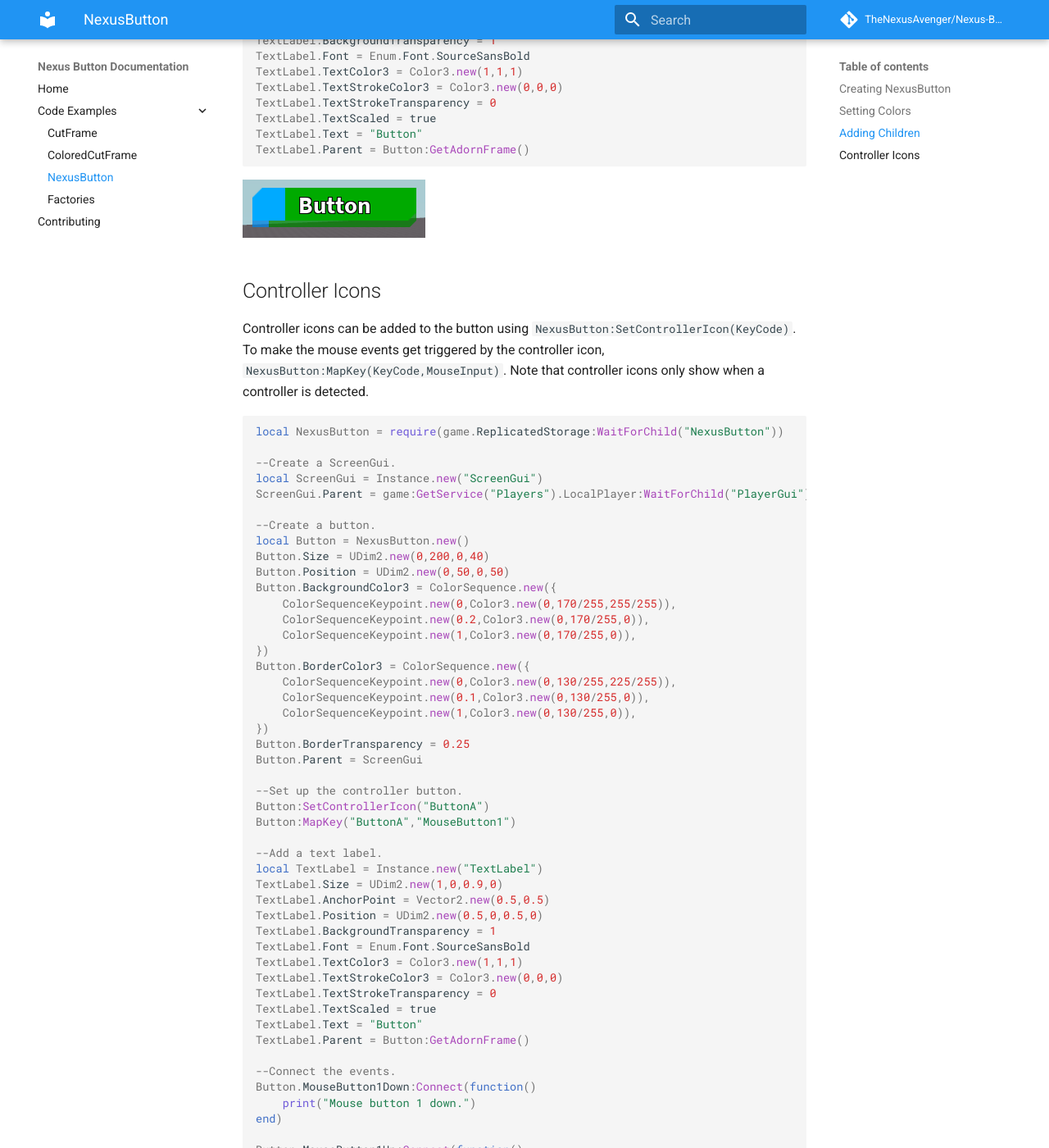
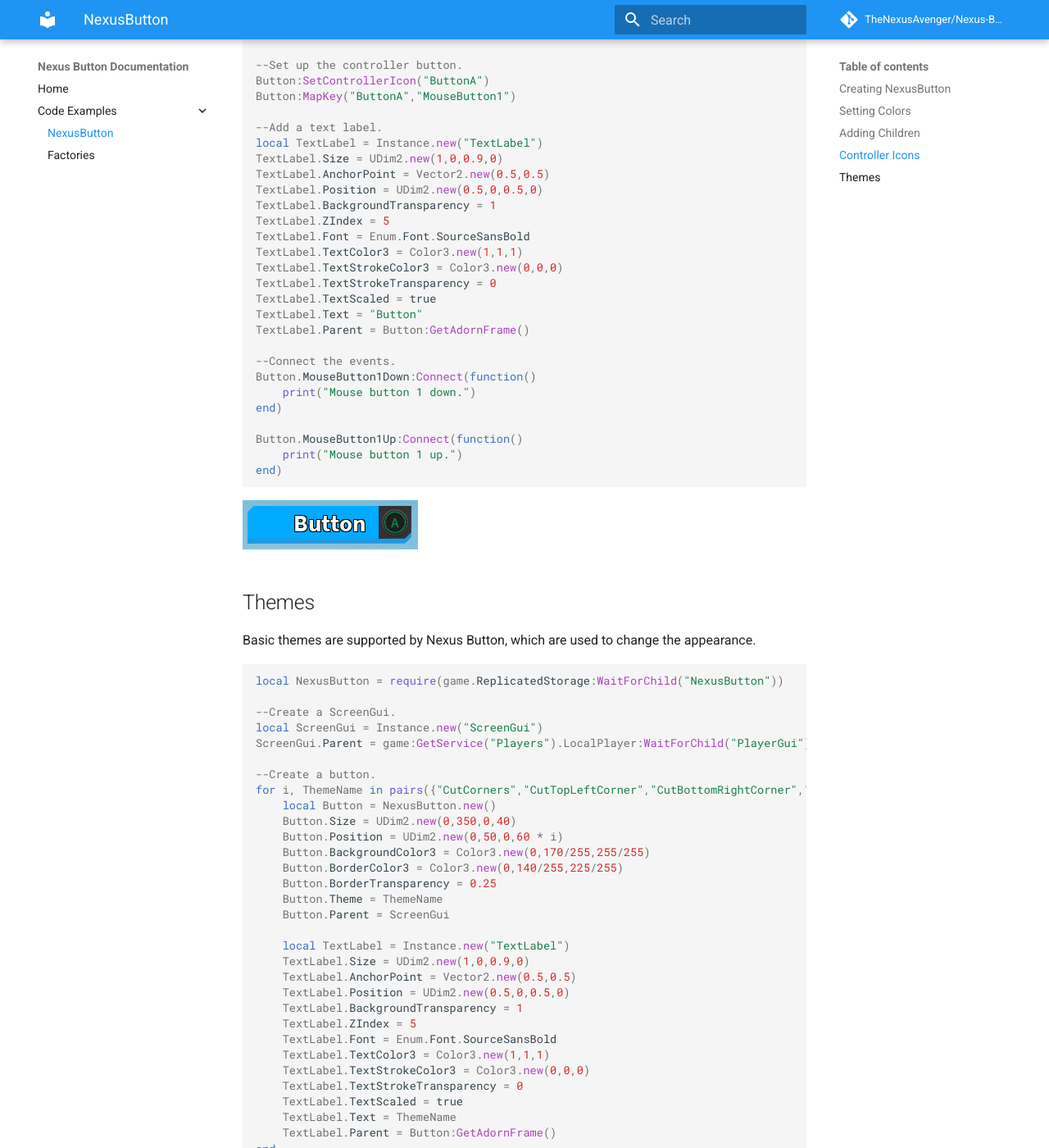
Before and after one commit to TheNexusAvenger/Nexus-Button, an MkDocs documentation site: the page built from docs/code-examples/nexusbutton.md, in a window 1280 px wide and 1400 px high, scrolled down 2628 px. Shown: the whole window at 82% size. Built offline with MkDocs 1.6.1 and Material for MkDocs 9.7.7, drawn with Linux system fonts in a browser that asks for light colours; comment, search, counter and statistics services are not loaded; some of the changed text lies outside the part shown.

Commit message:
Update docs.

````diff
--- a/docs/code-examples/nexusbutton.md
+++ b/docs/code-examples/nexusbutton.md
@@ -51,35 +51,6 @@
 
 ![Base Button](images/nexusbutton/single-colored-button.png)
 
-Both `BackgroundColor3` and `BorderColor3` accept `ColorSequence`s
-as well.
-```lua
-local NexusButton = require(game.ReplicatedStorage:WaitForChild("NexusButton"))
-
---Create a ScreenGui.
-local ScreenGui = Instance.new("ScreenGui")
-ScreenGui.Parent = game:GetService("Players").LocalPlayer:WaitForChild("PlayerGui")
-
---Create a button.
-local Button = NexusButton.new()
-Button.Size = UDim2.new(0,200,0,40)
-Button.Position = UDim2.new(0,50,0,50)
-Button.BackgroundColor3 = ColorSequence.new({
-    ColorSequenceKeypoint.new(0,Color3.new(0,170/255,255/255)),
-    ColorSequenceKeypoint.new(0.2,Color3.new(0,170/255,0)),
-    ColorSequenceKeypoint.new(1,Color3.new(0,170/255,0)),
-})
-Button.BorderColor3 = ColorSequence.new({
-    ColorSequenceKeypoint.new(0,Color3.new(0,130/255,225/255)),
-    ColorSequenceKeypoint.new(0.1,Color3.new(0,130/255,0)),
-    ColorSequenceKeypoint.new(1,Color3.new(0,130/255,0)),
-})
-Button.BorderTransparency = 0.25
-Button.Parent = ScreenGui
-```
-
-![Base Button](images/nexusbutton/multi-colored-button.png)
-
 ## Adding Children
 Adding children isn't as straight forward since the class
 is a table. This means direct parenting will result in an error.
@@ -96,16 +67,8 @@
 local Button = NexusButton.new()
 Button.Size = UDim2.new(0,200,0,40)
 Button.Position = UDim2.new(0,50,0,50)
-Button.BackgroundColor3 = ColorSequence.new({
-    ColorSequenceKeypoint.new(0,Color3.new(0,170/255,255/255)),
-    ColorSequenceKeypoint.new(0.2,Color3.new(0,170/255,0)),
-    ColorSequenceKeypoint.new(1,Color3.new(0,170/255,0)),
-})
-Button.BorderColor3 = ColorSequence.new({
-    ColorSequenceKeypoint.new(0,Color3.new(0,130/255,225/255)),
-    ColorSequenceKeypoint.new(0.1,Color3.new(0,130/255,0)),
-    ColorSequenceKeypoint.new(1,Color3.new(0,130/255,0)),
-})
+Button.BackgroundColor3 = Color3.new(0,170/255,255/255)
+Button.BorderColor3 = Color3.new(0,140/255,225/255)
 Button.BorderTransparency = 0.25
 Button.Parent = ScreenGui
 
@@ -115,6 +78,7 @@
 TextLabel.AnchorPoint = Vector2.new(0.5,0.5)
 TextLabel.Position = UDim2.new(0.5,0,0.5,0)
 TextLabel.BackgroundTransparency = 1
+TextLabel.ZIndex = 5
 TextLabel.Font = Enum.Font.SourceSansBold
 TextLabel.TextColor3 = Color3.new(1,1,1)
 TextLabel.TextStrokeColor3 = Color3.new(0,0,0)
@@ -124,7 +88,7 @@
 TextLabel.Parent = Button:GetAdornFrame()
 ```
 
-![Base Button](images/nexusbutton/multi-colored-button-with-text.png)
+![Button With Text](images/nexusbutton/button-with-text.png)
 
 ## Controller Icons
 Controller icons can be added to the button using
@@ -143,16 +107,8 @@
 local Button = NexusButton.new()
 Button.Size = UDim2.new(0,200,0,40)
 Button.Position = UDim2.new(0,50,0,50)
-Button.BackgroundColor3 = ColorSequence.new({
-    ColorSequenceKeypoint.new(0,Color3.new(0,170/255,255/255)),
-    ColorSequenceKeypoint.new(0.2,Color3.new(0,170/255,0)),
-    ColorSequenceKeypoint.new(1,Color3.new(0,170/255,0)),
-})
-Button.BorderColor3 = ColorSequence.new({
-    ColorSequenceKeypoint.new(0,Color3.new(0,130/255,225/255)),
-    ColorSequenceKeypoint.new(0.1,Color3.new(0,130/255,0)),
-    ColorSequenceKeypoint.new(1,Color3.new(0,130/255,0)),
-})
+Button.BackgroundColor3 = Color3.new(0,170/255,255/255)
+Button.BorderColor3 = Color3.new(0,140/255,225/255)
 Button.BorderTransparency = 0.25
 Button.Parent = ScreenGui
 
@@ -166,6 +122,7 @@
 TextLabel.AnchorPoint = Vector2.new(0.5,0.5)
 TextLabel.Position = UDim2.new(0.5,0,0.5,0)
 TextLabel.BackgroundTransparency = 1
+TextLabel.ZIndex = 5
 TextLabel.Font = Enum.Font.SourceSansBold
 TextLabel.TextColor3 = Color3.new(1,1,1)
 TextLabel.TextStrokeColor3 = Color3.new(0,0,0)
@@ -184,4 +141,43 @@
 end)
 ```
 
-![Base Button](images/nexusbutton/multi-colored-button-with-controller.png)
+![Button With Controller](images/nexusbutton/button-with-controller.png)
+
+## Themes
+Basic themes are supported by Nexus Button, which
+are used to change the appearance.
+```lua
+local NexusButton = require(game.ReplicatedStorage:WaitForChild("NexusButton"))
+
+--Create a ScreenGui.
+local ScreenGui = Instance.new("ScreenGui")
+ScreenGui.Parent = game:GetService("Players").LocalPlayer:WaitForChild("PlayerGui")
+
+--Create a button.
+for i, ThemeName in pairs({"CutCorners","CutTopLeftCorner","CutBottomRightCorner","RoundedCorners"}) do
+    local Button = NexusButton.new()
+    Button.Size = UDim2.new(0,350,0,40)
+    Button.Position = UDim2.new(0,50,0,60 * i)
+    Button.BackgroundColor3 = Color3.new(0,170/255,255/255)
+    Button.BorderColor3 = Color3.new(0,140/255,225/255)
+    Button.BorderTransparency = 0.25
+    Button.Theme = ThemeName
+    Button.Parent = ScreenGui
+
+    local TextLabel = Instance.new("TextLabel")
+    TextLabel.Size = UDim2.new(1,0,0.9,0)
+    TextLabel.AnchorPoint = Vector2.new(0.5,0.5)
+    TextLabel.Position = UDim2.new(0.5,0,0.5,0)
+    TextLabel.BackgroundTransparency = 1
+    TextLabel.ZIndex = 5
+    TextLabel.Font = Enum.Font.SourceSansBold
+    TextLabel.TextColor3 = Color3.new(1,1,1)
+    TextLabel.TextStrokeColor3 = Color3.new(0,0,0)
+    TextLabel.TextStrokeTransparency = 0
+    TextLabel.TextScaled = true
+    TextLabel.Text = ThemeName
+    TextLabel.Parent = Button:GetAdornFrame()
+end
+```
+
+![Button Themes](images/nexusbutton/button-themes.png)
--- a/mkdocs.yml
+++ b/mkdocs.yml
@@ -12,11 +12,8 @@
 nav:
   - Home: index.md
   - Code Examples:
-    - CutFrame: code-examples/cutframe.md
-    - ColoredCutFrame: code-examples/coloredcutframe.md
     - NexusButton: code-examples/nexusbutton.md
     - Factories: code-examples/factories.md
-  - Contributing: contributing.md
 
 markdown_extensions:
   - admonition
````
Also changed, not shown: docs/code-examples/coloredcutframe.md (deleted, +0 -78 lines), docs/code-examples/cutframe.md (deleted, +0 -113 lines), docs/contributing.md (deleted, +0 -20 lines), docs/code-examples/images/coloredcutframe/colored-cutframe.png (deleted), docs/code-examples/images/cutframe/base-cutframe-with-properties.png (deleted), docs/code-examples/images/cutframe/base-cutframe.png (deleted), docs/code-examples/images/cutframe/cutframe-with-cuts.png (deleted), docs/code-examples/images/cutframe/resized-cutframe-with-cuts.png (deleted), docs/code-examples/images/nexusbutton/button-themes.png (added), docs/code-examples/images/nexusbutton/button-with-controller.png (added), docs/code-examples/images/nexusbutton/button-with-text.png (added), docs/code-examples/images/nexusbutton/multi-colored-button-with-controller.png (deleted), docs/code-examples/images/nexusbutton/multi-colored-button-with-text.png (deleted), docs/code-examples/images/nexusbutton/multi-colored-button.png (deleted).
